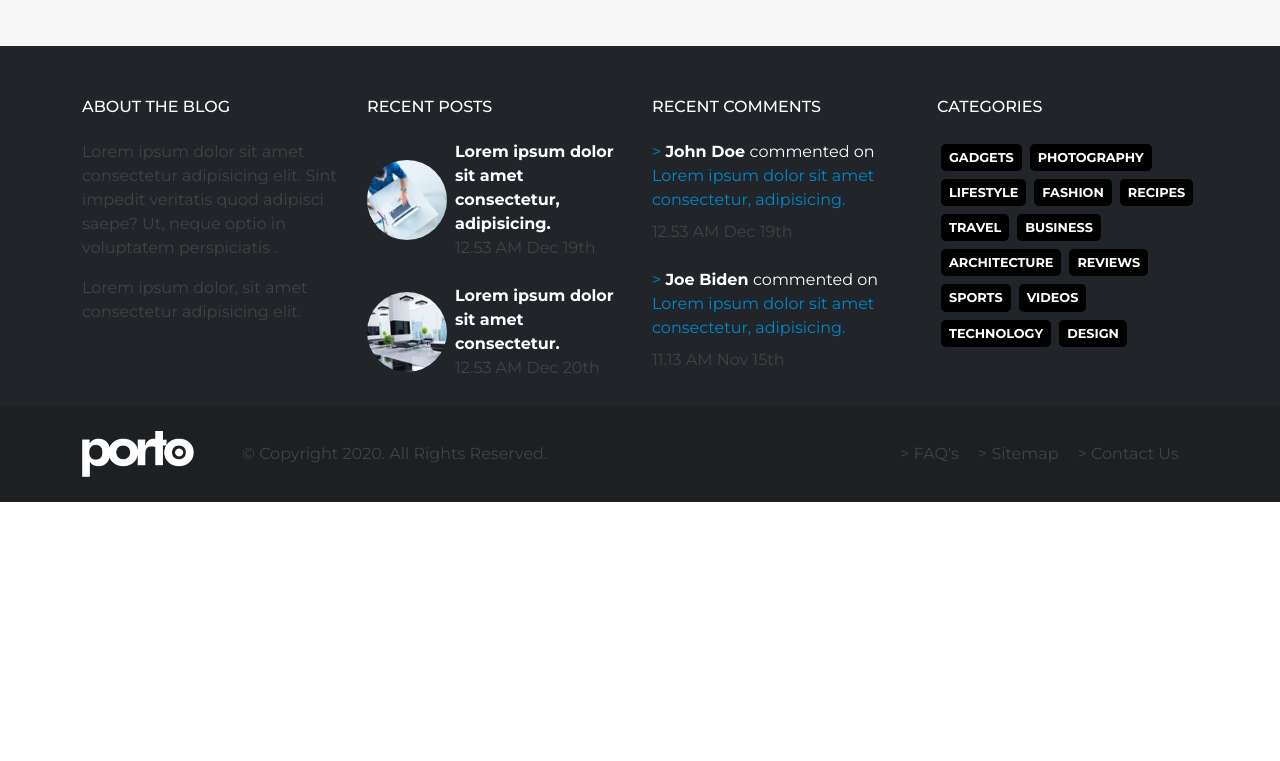
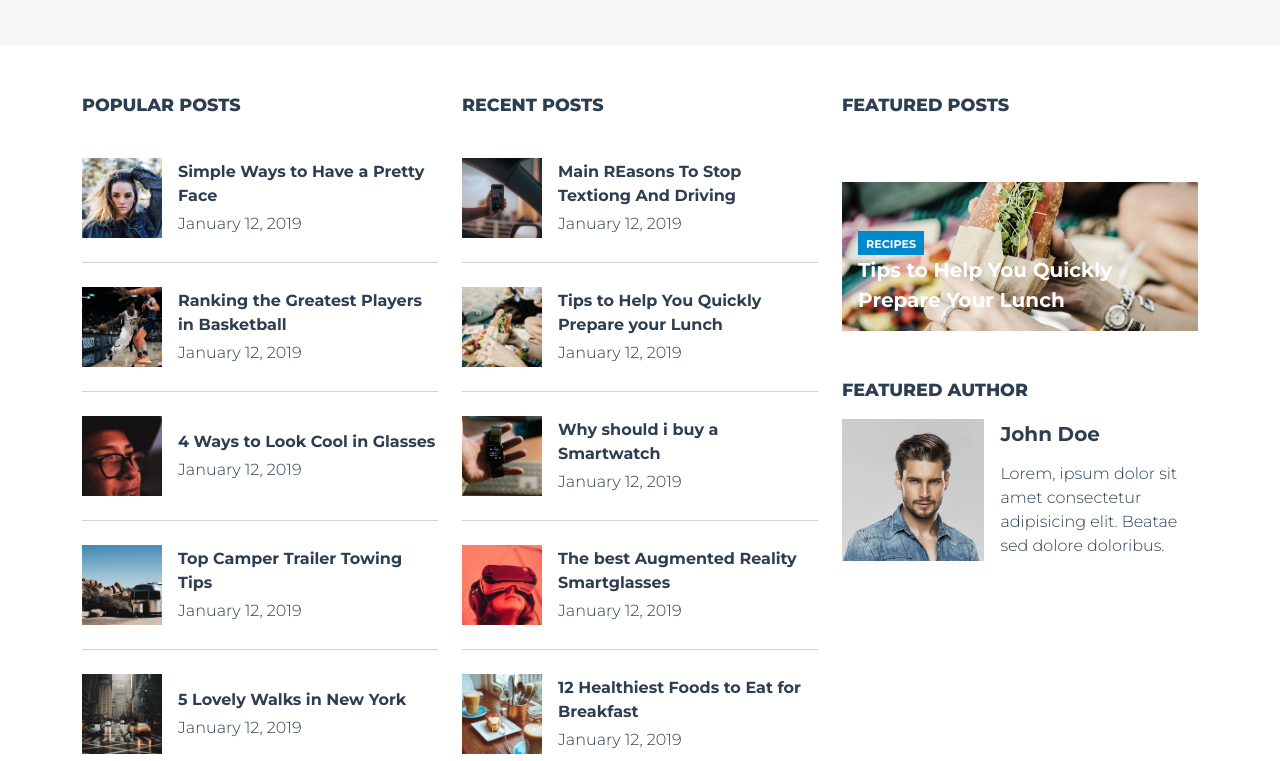
Before and after one commit to Daniel180402/proj-html-vuejs, a Vue app: page / in a window 1280 px wide. Shown: the part 639-1400 px from the top of the page. Before the commit the page ends 1141 px from the top, so only its background shows below. Built offline with nearby package versions, Linux system fonts and the light colour scheme.

Commit message:
added PostSection component

```diff
--- a/src/components/Jumbotron.vue
+++ b/src/components/Jumbotron.vue
@@ -1,6 +1,6 @@
 <template>
     <div>
-        <div class="wrapper">
+        <div class="wrapper mb-5">
             <div class="jumbotron-wrapper container py-5 flex-wrap d-flex">
                 <div class="my-card position-relative" v-for="(element, index) in jumboContent" :key="index">
                     <img :src="element.img" :alt="element.title">
@@ -72,12 +72,12 @@ export default {
         .my-card{
             width: calc((100% / 3) - 20px);
 
-            &:hover{
-                filter: brightness(80%);
-            }
-
             & > img{
                 width: 100%;
+
+                &:hover{
+                filter: brightness(80%);
+                }
             }
 
             .card-text{
--- a/src/components/Main.vue
+++ b/src/components/Main.vue
@@ -1,17 +1,26 @@
 <template>
     <main>
         <Jumbotron/>
+        <PostsSection/>
     </main>
 </template>
 
 <script>
 import Jumbotron from "./Jumbotron.vue"
+import PostsSection from "./PostsSection.vue"
 
 export default {
     name: "mainPage",
     components: {
         Jumbotron,
+        PostsSection,
+    },
+    data: function() {
+        return {
+
+        }
     }
+
 }
 </script>
 
--- /dev/null
+++ b/src/components/PostsSection.vue
@@ -0,0 +1,187 @@
+<template>
+    <div>
+        <div class="post-section-wrapper container mb-5">
+            <div class="row">
+                <div class="col-4">
+                    <h5>{{popularPostsTitle}}</h5>
+                    <div class="popular-posts py-4 d-flex align-items-center" v-for="(element, index) in popularPosts" :key="index + 'popularPosts'">
+                        <img :src="element.image" :alt="element.articleName">
+                        <div class="popular-posts-text d-flex flex-column justify-content-start ps-3">
+                            <p class="mb-0 pb-1">{{element.articleName}}</p>
+                            <div>
+                                <p class="text-date fw-light">{{element.articleDate}}</p>
+                            </div>
+                        </div>
+                    </div>
+                </div>
+                <div class="col-4">
+                    <h5>{{recentPostsTitle}}</h5>
+                    <div class="popular-posts py-4 d-flex align-items-center" v-for="(element, index) in recentPosts" :key="index + 'recentPosts'">
+                        <img :src="element.image" :alt="element.articleName">
+                        <div class="popular-posts-text d-flex flex-column justify-content-start ps-3">
+                            <p class="mb-0 pb-1">{{element.articleName}}</p>
+                            <div>
+                                <p class="text-date fw-light">{{element.articleDate}}</p>
+                            </div>
+                        </div>
+                    </div>
+                </div>
+                <div class="col-4">
+                    <h5>{{featuredPostsTitle}}</h5>
+                    <div class="my-card position-relative py-5" v-for="(element, index) in featuredPosts" :key="index">
+                        <img :src="element.image" :alt="element.title">
+                        <div class="card-text position-absolute text-white p-3 mb-5">
+                            <div class="card-category px-2">
+                                <span class="card-category-text fw-bold">{{element.articleCategory}}</span>
+                            </div>
+                            <span class="fs-5 fw-bold">{{element.articleName}}</span>
+                        </div>
+                    </div>
+                    <h5>{{featuredAuthorTitle}}</h5>
+                    <div class="author-card d-flex" v-for="(element, index) in featuredAuthor" :key="index">
+                        <img :src="element.image" :alt="element.authorName">
+                        <div class="author-info d-flex flex-column justify-content-center ps-3">
+                            <h6 class="pb-3 fw-bold fs-5">{{element.authorName}}</h6>
+                            <p class="fw-light">{{element.authorInfo}}</p>
+                        </div>
+                    </div>
+                </div>
+            </div>
+        </div>
+    </div>
+</template>
+
+<script>
+export default {
+    name:"PostsSection",
+    data: function() {
+        return {
+            popularPostsTitle: "POPULAR POSTS",
+            recentPostsTitle: "RECENT POSTS",
+            featuredPostsTitle: "FEATURED POSTS",
+            featuredAuthorTitle: "FEATURED AUTHOR",
+            popularPosts: [
+                {
+                    image: require("../assets/img/blog-55.jpg"),
+                    articleName: "Simple Ways to Have a Pretty Face",
+                    articleDate: "January 12, 2019"
+                },
+                {
+                    image: require("../assets/img/blog-56.jpg"),
+                    articleName: "Ranking the Greatest Players in Basketball",
+                    articleDate: "January 12, 2019"
+                },
+                {
+                    image: require("../assets/img/blog-57.jpg"),
+                    articleName: "4 Ways to Look Cool in Glasses",
+                    articleDate: "January 12, 2019"
+                },
+                {
+                    image: require("../assets/img/blog-58.jpg"),
+                    articleName: "Top Camper Trailer Towing Tips",
+                    articleDate: "January 12, 2019"
+                },
+                {
+                    image: require("../assets/img/blog-59.jpg"),
+                    articleName: "5 Lovely Walks in New York",
+                    articleDate: "January 12, 2019"
+                },
+            ],
+            recentPosts: [
+                {
+                    image: require("../assets/img/blog-65.jpg"),
+                    articleName: "Main REasons To Stop Textiong And Driving",
+                    articleDate: "January 12, 2019"
+                },
+                {
+                    image: require("../assets/img/blog-66 (1).jpg"),
+                    articleName: "Tips to Help You Quickly Prepare your Lunch",
+                    articleDate: "January 12, 2019"
+                },
+                {
+                    image: require("../assets/img/blog-67.jpg"),
+                    articleName: "Why should i buy a Smartwatch",
+                    articleDate: "January 12, 2019"
+                },
+                {
+                    image: require("../assets/img/blog-68.jpg"),
+                    articleName: "The best Augmented Reality Smartglasses",
+                    articleDate: "January 12, 2019"
+                },
+                {
+                    image: require("../assets/img/blog-69.jpg"),
+                    articleName: "12 Healthiest Foods to Eat for Breakfast",
+                    articleDate: "January 12, 2019"
+                },
+            ],
+            featuredPosts: [
+                {
+                    image: require("../assets/img/blog-66.jpg"),
+                    articleName: "Tips to Help You Quickly Prepare Your Lunch",
+                    articleCategory: "RECIPES"
+                }
+            ],
+            featuredAuthor: [
+                {
+                    image: require("../assets/img/avatar.jpg"),
+                    authorName: "John Doe",
+                    authorInfo: "Lorem, ipsum dolor sit amet consectetur adipisicing elit. Beatae sed dolore doloribus."
+                }
+            ]
+        }
+    }
+}
+</script>
+
+<style lang="scss" scoped>
+@import "../assets/scss/style.scss";
+
+    .post-section-wrapper{
+        & h5{
+            font-size: 1.1rem;
+            font-weight: 800;
+            padding-bottom: 1.2rem;
+        }
+        .popular-posts{
+            border-bottom: 1px solid lightgray;
+            & img{
+                width: 5rem;
+            }
+            .popular-posts-text{
+                & > p{
+                    font-weight: 700;
+                }
+            }
+        }
+        .my-card{
+            width: 100%;
+
+            & > img{
+                width: 100%;
+
+                &:hover{
+                filter: brightness(80%);
+                }
+            }
+
+            .card-text{
+                bottom: 0;
+                left: 0;
+
+                .card-category{
+                    width: fit-content;
+                    background-color: $bg-sign-in;
+
+                    .card-category-text{
+                        font-size: .7rem;
+                    }
+                }
+            }
+        }
+        .author-card{
+            & img{
+                width: 40%;
+            }
+        }
+    }
+</style>
```
